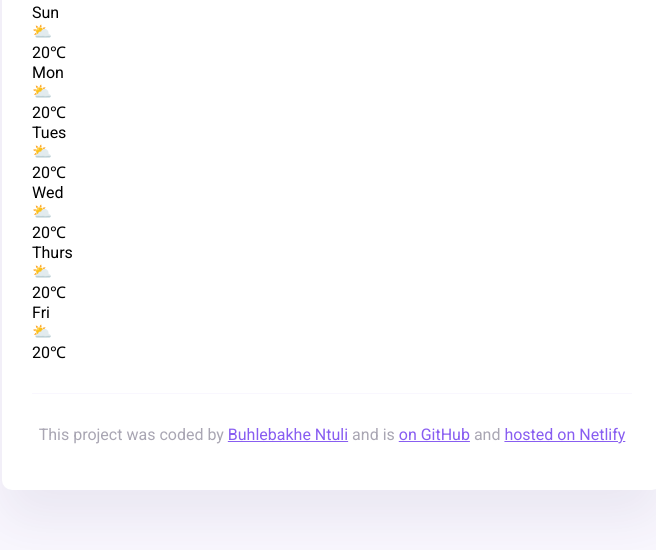
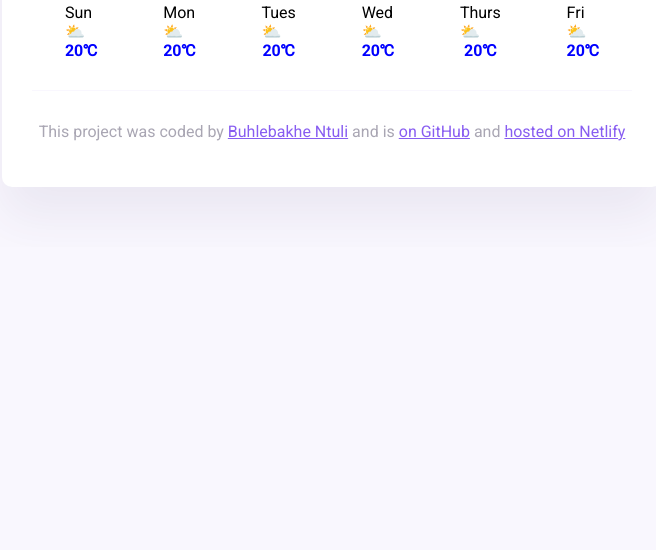
Before and after one commit to cbuhle/My-SheCodes-Project, a plain HTML site: page index.html in a window 1280 px wide. Shown: the part 631-1181 px from the top of the page, without its empty margins (308-964 px from the left). After the commit the page ends 878 px from the top, so only its background shows below. Drawn offline with nearby package versions, Linux system fonts and the light colour scheme.

Commit message:
adding the forecast

```diff
--- a/src/index.js
+++ b/src/index.js
@@ -57,11 +57,11 @@ function displayForecast() {
   days.forEach(function (day) {
     weatherForecast =
       weatherForecast +
-      `
+      `<li>
   <div class="weather-forecast-date>
   <div class="weather-forecast-day">${day}</div>
   <div class="weather-forecast-icon">⛅</div>
-  <div class="weather-forecast-temperature">20℃</div></div> `;
+  <div class="weather-forecast-temperature">20℃</div></div></li> `;
   });
   forecast.innerHTML = weatherForecast;
 }
--- a/src/styles.css
+++ b/src/styles.css
@@ -97,5 +97,18 @@ footer {
   color: rgba(39, 33, 66, 0.4);
 }
 #forecast {
-  flex-direction: column;
+  display: flex;
+  justify-content: space-around;
 }
+.weather-forecast-day {
+  font-size: 16px;
+  font-weight: lighter;
+}
+.weather-forecast-temperature {
+  font-weight: bolder;
+  color: blue;
+  text-align: center;
+}
+li {
+  list-style: none;
+}
```
